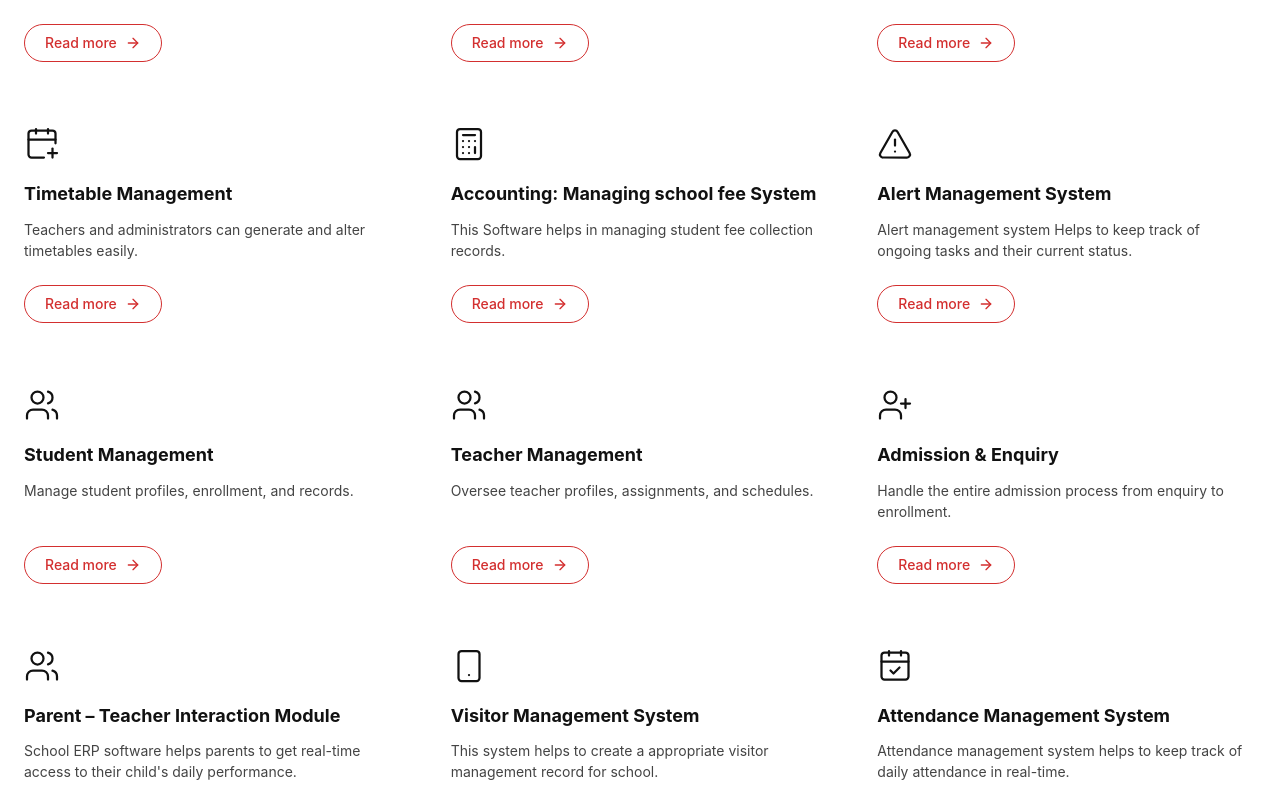
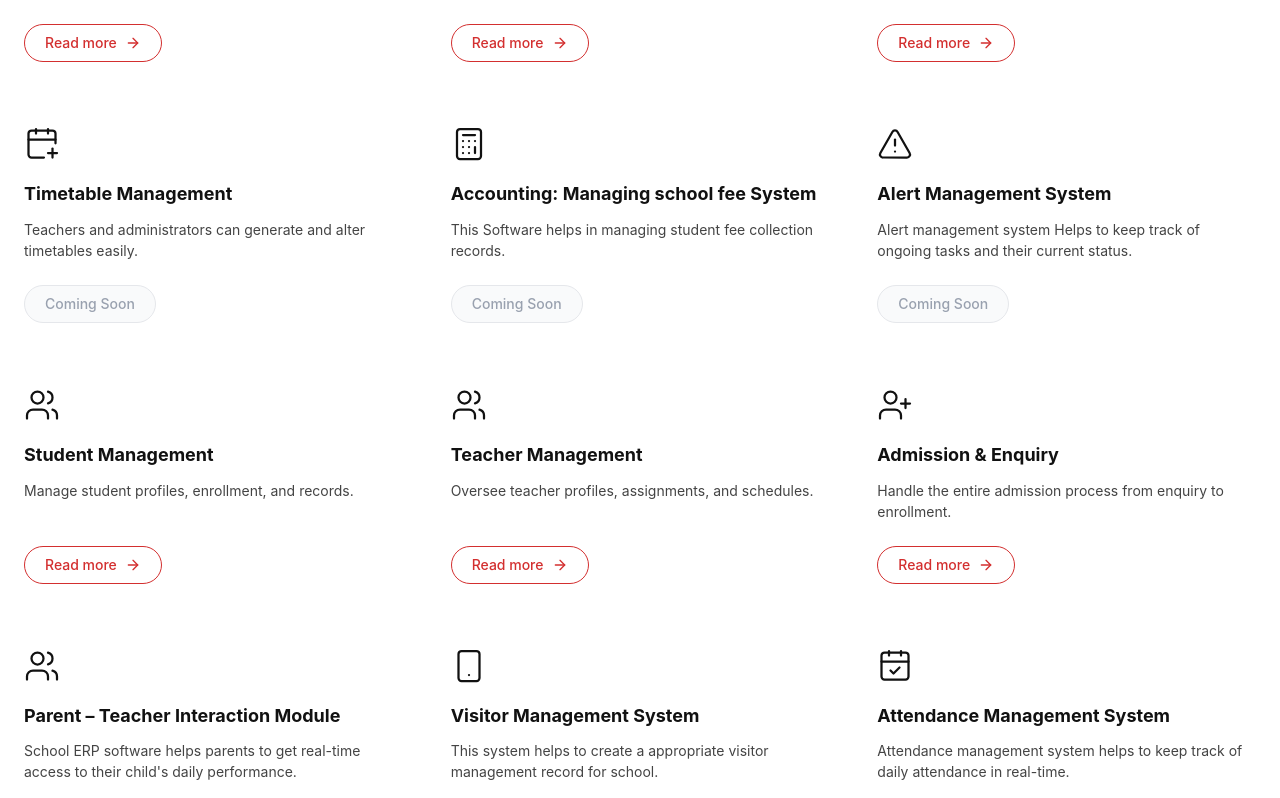
Before and after one commit to Abhay0410/sms-website, a React (Vite) app: page /modules in a window 1280 px wide. Shown: the part 1462-2260 px from the top of the page. Built offline with nearby package versions, Linux system fonts and the light colour scheme.

Commit message:
Update AllModules.jsx

```diff
--- a/src/components/modules/AllModules.jsx
+++ b/src/components/modules/AllModules.jsx
@@ -360,6 +360,25 @@ const modulesData = [
   },
 ];
 
+// Map only the modules that actually have dedicated pages
+const validPaths = {
+  "Transport Management System": "/transport-management",
+  "Academic Management": "/academic-structure",
+  "Library Management System": "/library-management",
+  "Student Management": "/student-management",
+  "Teacher Management": "/teacher-management",
+  "Admission & Enquiry": "/admission-and-enquiry",
+  "Result Management": "/result-management",
+  "HR & Payroll": "/hr-payroll",
+  "Inventory & Assets": "/inventory-management",
+  "Financial Ledger": "/financial-ledger",
+  "Communication": "/communication",
+  "Fees & Fine Management": "/fee-management",
+  "Staff Management": "/staff-management",
+  "Child Management": "/child-management",
+  "Bulk Import": "/bulk-import",
+};
+
 const AllModules = () => {
   return (
     <section className="bg-[#FFFFFF] min-h-screen font-sans">
@@ -394,41 +413,8 @@ const AllModules = () => {
           {modulesData.map((module, index) => {
             const Icon = module.icon;
 
-            // Create an SEO friendly URL slug from the title
-            const slug = module.title.toLowerCase().replace(/[^a-z0-9]+/g, "-");
-
-            const linkTo = module.title === "Academic Management"
-              ? "/academic-structure"
-              : module.title === "Student Management"
-              ? "/student-management"
-              : module.title === "Teacher Management"
-              ? "/teacher-management"
-              : module.title === "Fees & Fine Management"
-              ? "/fee-management"
-              : module.title === "Admission & Enquiry"
-              ? "/admission-and-enquiry"
-              : module.title === "Result Management"
-              ? "/result-management"
-              : module.title === "HR & Payroll"
-              ? "/hr-payroll"
-              : module.title === "Library Management System"
-              ? "/library-management"
-              : module.title === "Transport Management System"
-              ? "/transport-management"
-              : module.title === "Communication"
-              ? "/communication"
-              : module.title === "Staff Management"
-              ? "/staff-management"
-              : module.title === "Child Management"
-              ? "/child-management"
-              : module.title === "Bulk Import"
-              ? "/bulk-import"
-              : module.title === "Inventory & Assets"
-              ? "/inventory-management"
-              : module.title === "Financial Ledger"
-              ? "/financial-ledger"
-
-              : `/modules/${slug}`;
+            // Lookup to see if this module has a created page
+            const linkTo = validPaths[module.title];
 
             return (
               <div key={index} className="flex flex-col items-start group">
@@ -448,12 +434,20 @@ const AllModules = () => {
                 </p>
 
                 {/* Call To Action Button */}
+                {linkTo ? (
                   <Link
                     to={linkTo}
                     className="inline-flex items-center gap-2 text-[#D32F2F] border border-[#D32F2F] rounded-full px-5 py-2 text-sm font-medium hover:bg-[#D32F2F] hover:text-[#FFFFFF] transition-colors duration-300"
                   >
                     Read more <ArrowRight size={16} />
                   </Link>
+                ) : (
+                  <span
+                    className="inline-flex items-center gap-2 text-gray-400 border border-gray-200 bg-gray-50 rounded-full px-5 py-2 text-sm font-medium cursor-not-allowed select-none"
+                  >
+                    Coming Soon
+                  </span>
+                )}
               </div>
             );
           })}
```
Lines whose indentation alone changed are shown as unchanged.
